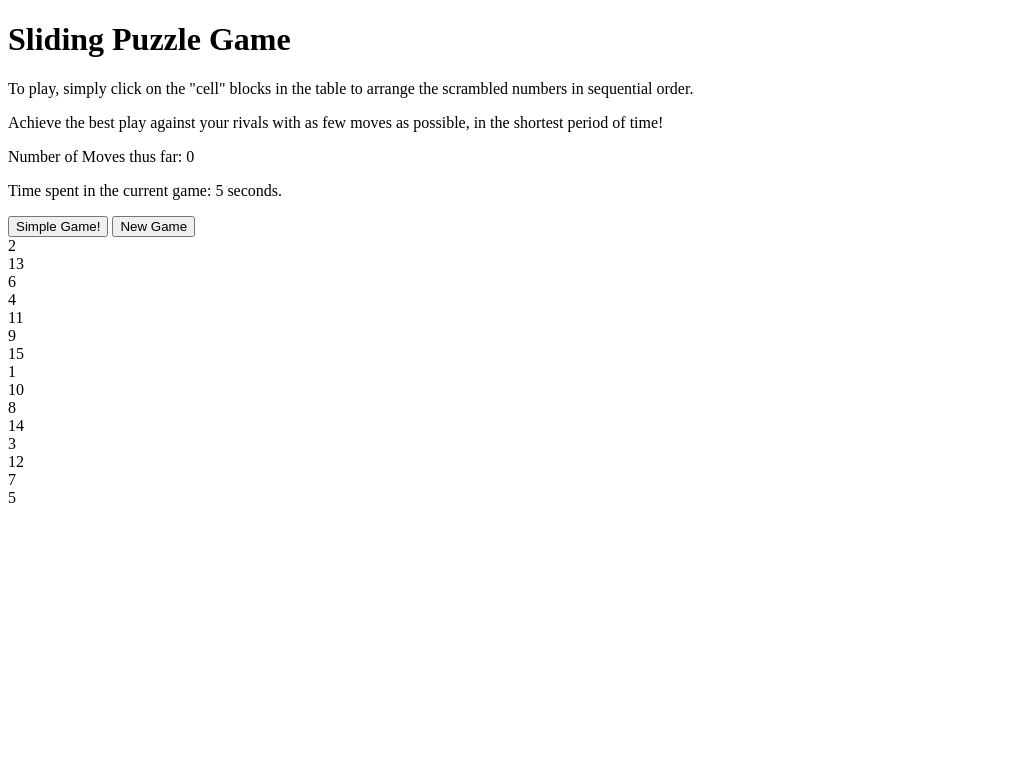
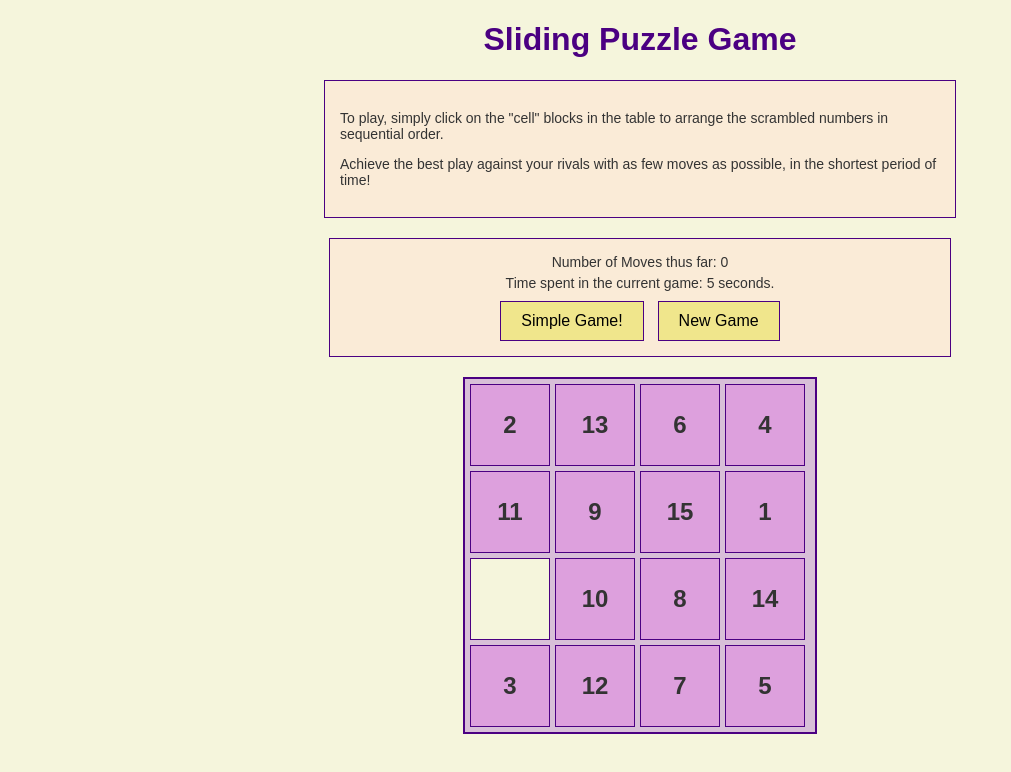
Before and after one commit to muahmad1217/webproject2, a plain HTML site: page index.html in a window 1280 px wide. Shown: the whole page, without its empty margins (0-1011 px from the left). Drawn offline with Linux system fonts and the light colour scheme.

Commit message:
Update stylesheet filename in index.html and remove comment in script.js

```diff
--- a/index.html
+++ b/index.html
@@ -4,7 +4,7 @@
   <meta charset="UTF-8">
   <meta name="viewport" content="width=device-width, initial-scale=1.0">
   <title>Sliding Puzzle Game</title>
-  <link rel="stylesheet" href="style.css">
+  <link rel="stylesheet" href="styles.css">
 </head>
 <body>
   <h1>Sliding Puzzle Game</h1>
--- a/script.js
+++ b/script.js
@@ -5,7 +5,7 @@ let timerInterval;
 
 function initializeBoard() {
   board = Array.from({ length: 15 }, (_, i) => i + 1);
-  board.push(null); // The empty slot
+  board.push(null);
 }
 
 function shuffleBoard() {
--- a/styles.css
+++ b/styles.css
@@ -1,19 +1,19 @@
 body {
     font-family: Arial, sans-serif;
-    background-color: #f5f5dc; /* light beige */
+    background-color: #f5f5dc;
     color: #333;
     text-align: center;
     margin: 20px;
   }
 
   h1 {
-    color: #4b0082; /* dark indigo */
+    color: #4b0082;
   }
 
   .instructions {
     max-width: 600px;
     margin: 10px auto;
-    background-color: #faebd7; /* antique white */
+    background-color: #faebd7;
     padding: 15px;
     border: 1px solid #4b0082;
     font-size: 14px;
@@ -37,13 +37,13 @@ body {
     padding: 10px 20px;
     margin: 5px;
     font-size: 16px;
-    background-color: #f0e68c; /* khaki */
+    background-color: #f0e68c;
     border: 1px solid #4b0082;
     cursor: pointer;
   }
 
   button:hover {
-    background-color: #ffd700; /* gold */
+    background-color: #ffd700;
   }
 
   .board {
@@ -52,7 +52,7 @@ body {
     grid-gap: 5px;
     margin: 20px auto;
     width: 340px;
-    background-color: #d8bfd8; /* thistle */
+    background-color: #d8bfd8;
     padding: 5px;
     border: 2px solid #4b0082;
   }
@@ -63,7 +63,7 @@ body {
     justify-content: center;
     font-size: 24px;
     font-weight: bold;
-    background-color: #dda0dd; /* plum */
+    background-color: #dda0dd;
     border: 1px solid #4b0082;
     height: 80px;
     cursor: pointer;
@@ -71,6 +71,6 @@ body {
   }
 
   .tile.empty {
-    background-color: #f5f5dc; /* light beige for empty tile */
+    background-color: #f5f5dc;
     cursor: default;
   }
```
